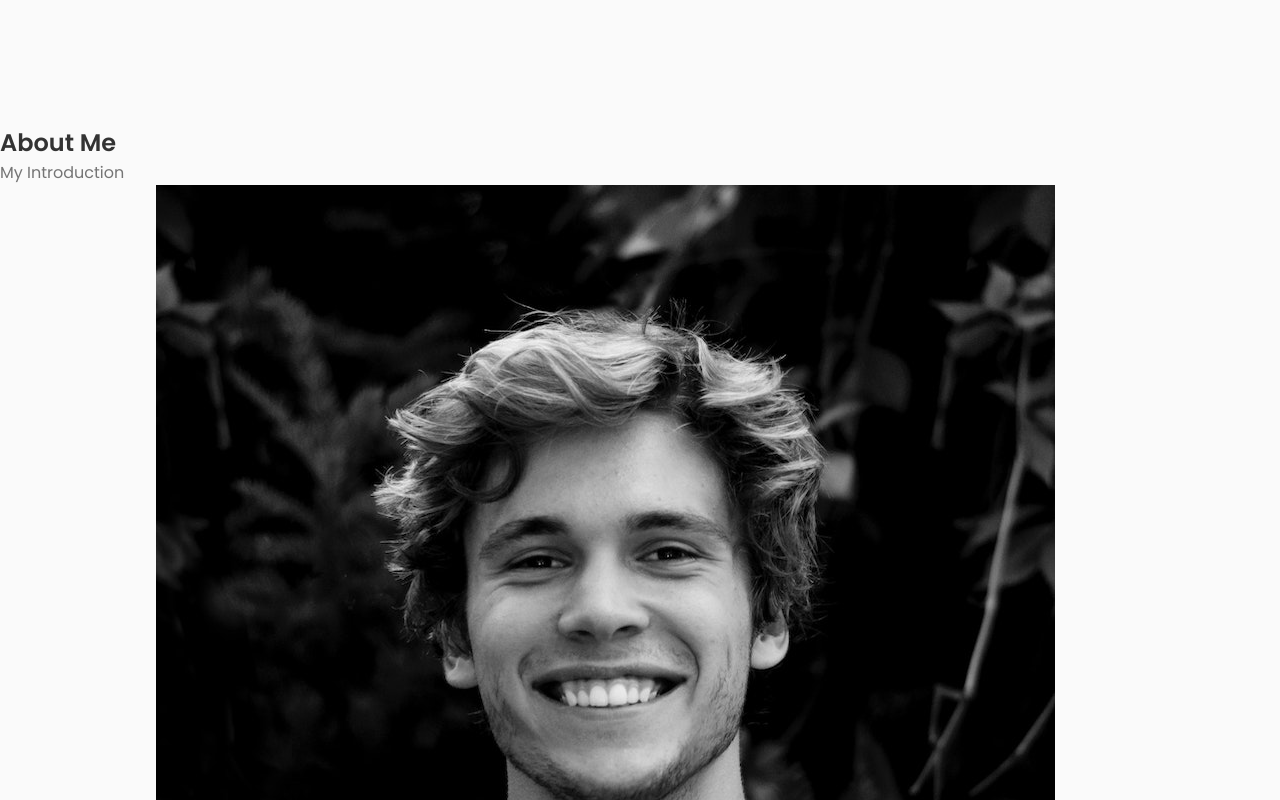
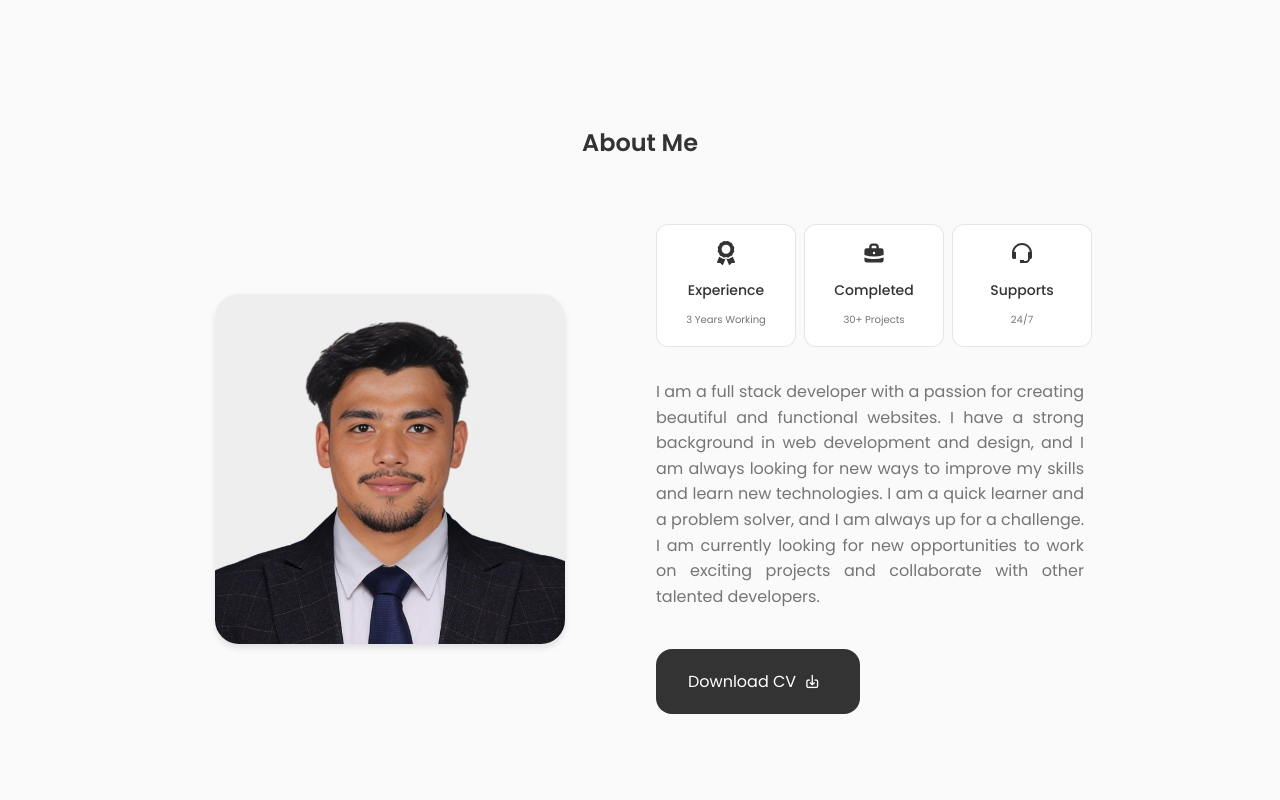
Before and after one commit to ArunPandeyLaudari/Portfolio_Arunpandeylaudari.py, a React (Vite) app: page / in a window 1280 px wide. Shown: the part 680-1480 px from the top of the page. After the commit the page ends 1458 px from the top, so only its background shows below. Built offline with nearby package versions, Linux system fonts and the light colour scheme.

Commit message:
About me in desktop size completed

```diff
--- a/src/assets/components/about/About.css
+++ b/src/assets/components/about/About.css
@@ -0,0 +1,80 @@
+/* Section Title */
+.section__title {
+    font-size: var(--h2-font-size);
+    text-align: center;
+    margin-bottom: var(--mb-2); /* Added spacing for better layout */
+}
+
+
+
+/* About Container */
+.about__container {
+    display: grid; /* Ensure grid layout is explicitly defined */
+    grid-template-columns: repeat(2, 1fr);
+    align-items: center;
+    column-gap: 4rem;
+    row-gap: 2rem; /* Added row gap for better spacing */
+    padding: 2rem; /* Added padding for better layout */
+}
+
+/* About Image */
+.about__img {
+    width: 100%; /* Make it responsive */
+    max-width: 350px; /* Maintain original size limit */
+    border-radius: 1.5rem;
+    justify-self: center;
+    box-shadow: 0 4px 6px rgba(0, 0, 0, 0.1); /* Added subtle shadow for better aesthetics */
+}
+
+/* About Info */
+.about__info {
+    display: grid; /* Ensure grid layout is explicitly defined */
+    grid-template-columns: repeat(3, 140px);
+    gap: 0.5rem;
+    margin-bottom: var(--mb-2);
+}
+
+/* About Box */
+.about__box {
+    background-color: var(--container-color);
+    border: 1px solid rgba(0, 0, 0, 0.1);
+    border-radius: 0.75rem;
+    text-align: center;
+    padding: 1rem 1.25rem;
+    transition: transform 0.3s ease, box-shadow 0.3s ease; /* Added hover effect */
+}
+
+.about__box:hover {
+    transform: translateY(-5px);
+    box-shadow: 0 6px 12px rgba(0, 0, 0, 0.15);
+    cursor: pointer;
+}
+
+/* About Icon */
+.about__icon {
+    font-size: 1.5rem;
+    color: var(--title-color);
+    margin-bottom: 0.5rem; /* Added spacing below the icon */
+}
+
+/* About Title */
+.about__title {
+    font-size: var(--small-font-size);
+    font-weight: var(--font-medium);
+    margin-bottom: 0.25rem; /* Added spacing below the title */
+}
+
+/* About Subtitle */
+.about__subtitle {
+    font-size: var(--tiny-font-size);
+    color: var(--text-color-light); /* Added color for better contrast */
+}
+
+/* About Description */
+.about__description {
+    padding: 0 0.5rem 0 0;
+    margin-bottom: var(--mb-2-5);
+    text-align: justify;
+    line-height: 1.6; /* Improved readability */
+    color: var(--text-color); /* Added color for better contrast */
+}
--- a/src/assets/components/about/About.jsx
+++ b/src/assets/components/about/About.jsx
@@ -2,9 +2,12 @@ import React from 'react';
 
 import './About.css';
 
-import AboutImg from '../../../assets/images/about.jpg';
+import AboutImg from '../../../assets/images/arunprofile.jpg';
 
 import CV from '../../../assets/images/John-Cv.pdf';
+import Info from './Info';
+
+
 
 
 
@@ -13,20 +16,31 @@ import CV from '../../../assets/images/John-Cv.pdf';
   <section className="about section" id="about">
 
     <h2 className="section__title">About Me</h2>
+    <div className="about__container container grid">
 
-    <span className="section__subtitle"> My Introduction</span>
-
-    <div className="about__container container grid">
 
     <img src={AboutImg} alt="" className="about__img" />
 
     <div className="about__data">
 
-      </div>
+    <Info/>
+
+    <p className="about__description">
+    I am a full stack developer with a passion for creating beautiful and functional websites. I have a strong background in web development and design, and I am always looking for new ways to improve my skills and learn new technologies. I am a quick learner and a problem solver, and I am always up for a challenge. I am currently looking for new opportunities to work on exciting projects and collaborate with other talented developers.
+
+      </p>
+
+      <a href={CV} download="" className="button button--flex">
+        Download CV
+
+        <i className="uil uil-download-alt button__icon"></i>
+      </a>
+
     </div>
 
+    </div>
     </section>
-  )
-}
+  );
+};
 
 export default About;
--- a/src/assets/components/about/Info.jsx
+++ b/src/assets/components/about/Info.jsx
@@ -1,9 +1,44 @@
-import React from 'react'
+import React from 'react';
+
+import { FaAward } from "react-icons/fa";
+
+import { HiBriefcase } from "react-icons/hi";
+
+import { BiSupport } from "react-icons/bi";
+
 
 const Info = () => {
   return (
-
-  )
-}
+    <div className="about__info grid">
+      <div className="about__box">
+        <FaAward className="about__icon" />
+        <h3 className="about__title">
+          Experience
+        </h3>
+        <span className="about__subtitle">
+          3 Years Working
+        </span>
+      </div>
+      <div className="about__box">
+        <HiBriefcase className="about__icon" />
+        <h3 className="about__title">
+          Completed
+        </h3>
+        <span className="about__subtitle">
+          30+ Projects
+        </span>
+      </div>
+      <div className="about__box">
+        <BiSupport className="about__icon" />
+        <h3 className="about__title">
+         Supports
+        </h3>
+        <span className="about__subtitle">
+          24/7
+        </span>
+      </div>
+    </div>
+  );
+};
 
 export default Info
```
